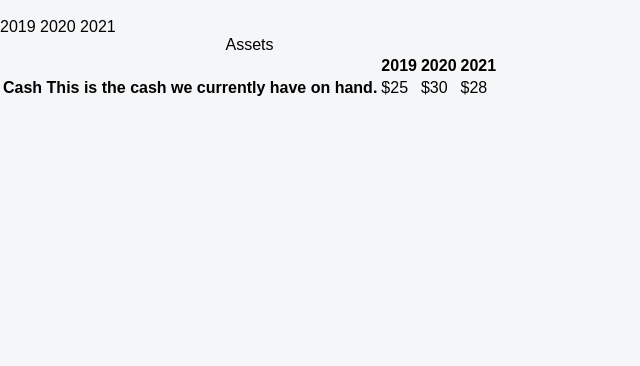
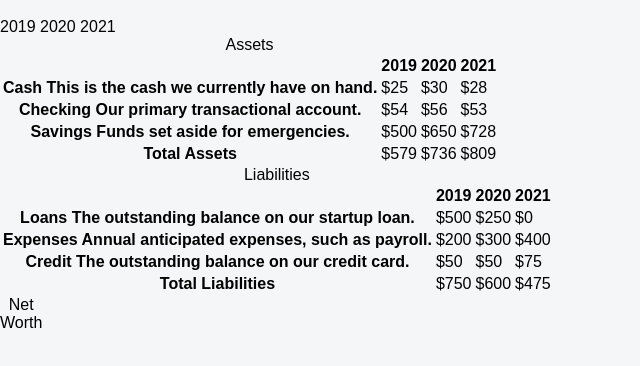
Before and after one commit to Insane-creature/FreeCodeCamp, a plain HTML site: page CSS_PseudoSelector/index.html in a window 1280 px wide. Shown: the part 50-416 px from the top of the page, without its empty margins (0-640 px from the left). Drawn offline with Linux system fonts and the light colour scheme; files that its build step writes are made by us from their sources.

Commit message:
theadings

```diff
--- a/CSS_PseudoSelector/index.html
+++ b/CSS_PseudoSelector/index.html
@@ -38,18 +38,70 @@
                 <td>$30</td>
                 <td class="current">$28</td>
               </tr>
+
               <tr class="data">
+                <th>Checking <span class="description">Our primary transactional account.</span></th>
+                <td>$54</td>
+                <td>$56</td>
+                <td class="current">$53</td>
+              </tr>
 
+              <tr class="data">
+                <th>Savings <span class="description"> Funds set aside for emergencies.</span></th>
+                <td>$500</td>
+                <td>$650</td>
+                <td class="current">$728</td>
               </tr>
-              <tr class="data">
-              </tr>
+
               <tr class="total">
+                <th>Total <span class="sr-only">Assets</span></th>
+                <td>$579</td>
+                <td>$736</td>
+                <td class="current">$809</td>
               </tr>
             </tbody>
           </table>
+
           <table>
+            <caption>Liabilities</caption>
+            <thead>
+                <tr>
+                    <td></td>
+                    <th><span class="sr-only">2019</span></th>
+                    <th><span class="sr-only">2020</span></th>
+                    <th><span class="sr-only">2021</span></th>
+                </tr>
+            </thead>
+            <tbody>
+                <tr class="data">
+                    <th>Loans <span class="description"> The outstanding balance on our startup loan.</span></th>
+                    <td>$500</td>
+                    <td>$250</td>
+                    <td class="current">$0</td>
+                </tr>
+                <tr class="data">
+                    <th>Expenses <span class="description">Annual anticipated expenses, such as payroll.</span></th>
+                    <td>$200</td>
+                    <td>$300</td>
+                    <td class="current">$400</td>
+                </tr>
+                <tr class="data">
+                    <th>Credit <span class="description">The outstanding balance on our credit card.</span></th>
+                    <td>$50</td>
+                    <td>$50</td>
+                    <td class="current">$75</td>
+                </tr>
+                <tr class="total">
+                    <th>Total <span class="sr-only">Liabilities</span></th>
+                    <td>$750</td>
+                    <td>$600</td>
+                    <td class="current">$475</td>
+                </tr>
+            </tbody>
           </table>
+
           <table>
+            <caption>Net Worth</caption>
           </table>
         </div>
       </section>
```
